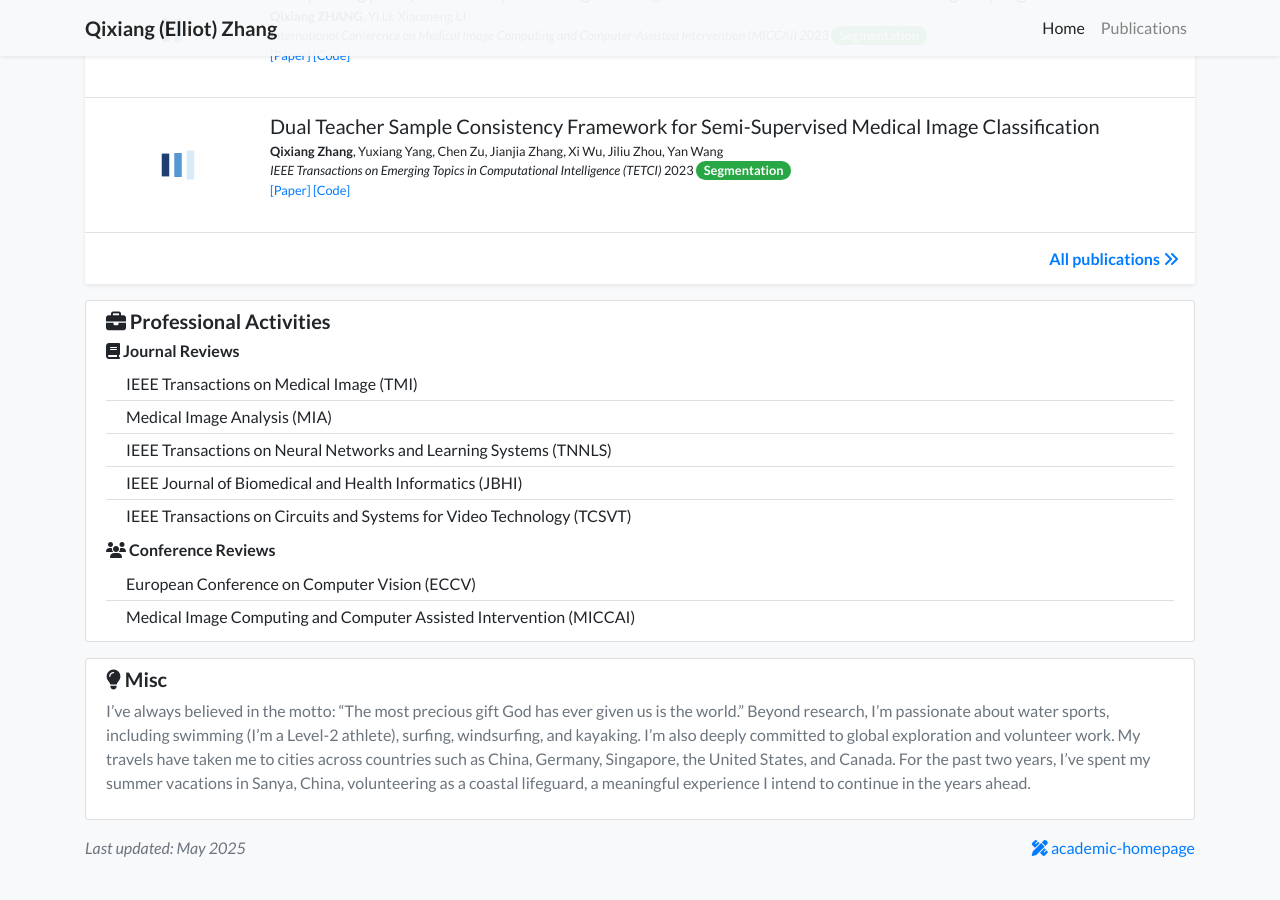
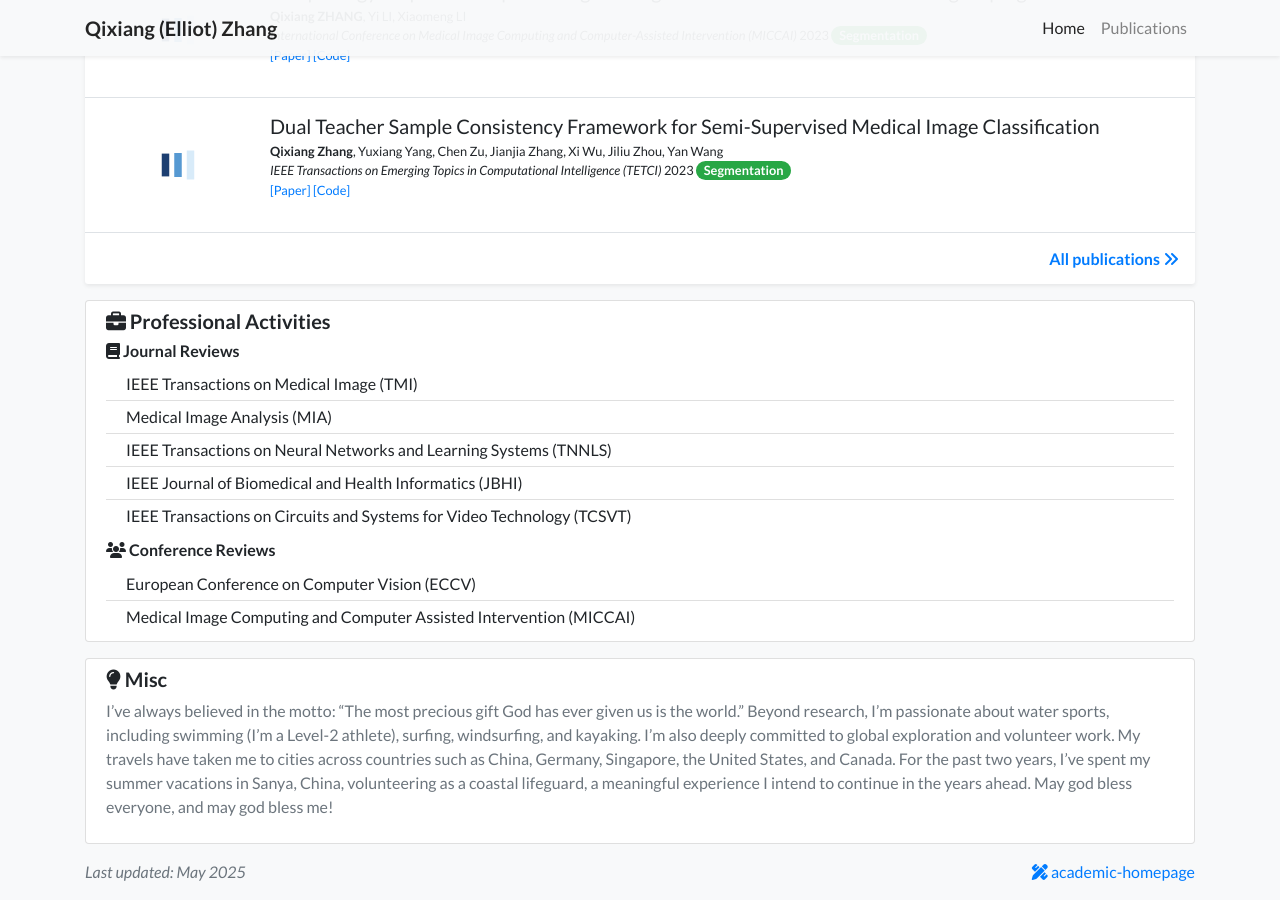
Before and after one commit to Elliot-QxZhang/Elliot-QxZhang.github.io, a Jekyll site: the page built from index.html, in a window 1280 px wide and 900 px high, scrolled down 2367 px. Built offline with Jekyll 4.4.1, drawn with Linux system fonts in a browser that asks for light colours; nearby versions of some CDN libraries; a style sheet for code colours, icons or effects is not loaded; before the commit the page ends 3243 px from its top, so only the background shows below that.

Commit message:
Update misc.yml

```diff
--- a/_data/misc.yml
+++ b/_data/misc.yml
@@ -1 +1 @@
-thoughts_on_life: "I’ve always believed in the motto: “The most precious gift God has ever given us is the world.” Beyond research, I’m passionate about water sports, including swimming (I’m a Level-2 athlete), surfing, windsurfing, and kayaking. I’m also deeply committed to global exploration and volunteer work. My travels have taken me to cities across countries such as China, Germany, Singapore, the United States, and Canada. For the past two years, I’ve spent my summer vacations in Sanya, China, volunteering as a coastal lifeguard, a meaningful experience I intend to continue in the years ahead."
+thoughts_on_life: "I’ve always believed in the motto: “The most precious gift God has ever given us is the world.” Beyond research, I’m passionate about water sports, including swimming (I’m a Level-2 athlete), surfing, windsurfing, and kayaking. I’m also deeply committed to global exploration and volunteer work. My travels have taken me to cities across countries such as China, Germany, Singapore, the United States, and Canada. For the past two years, I’ve spent my summer vacations in Sanya, China, volunteering as a coastal lifeguard, a meaningful experience I intend to continue in the years ahead. May god bless everyone, and may god bless me!"
```
